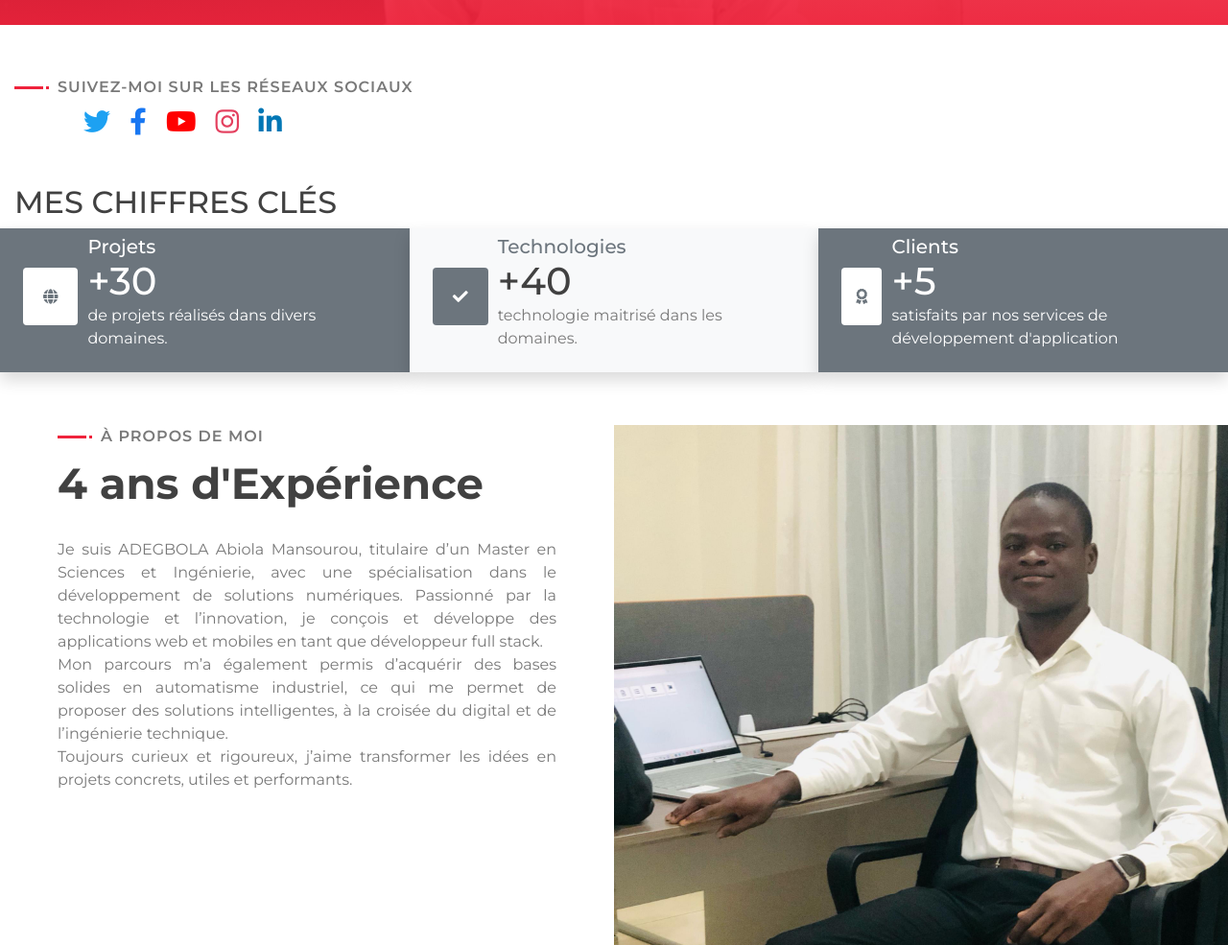
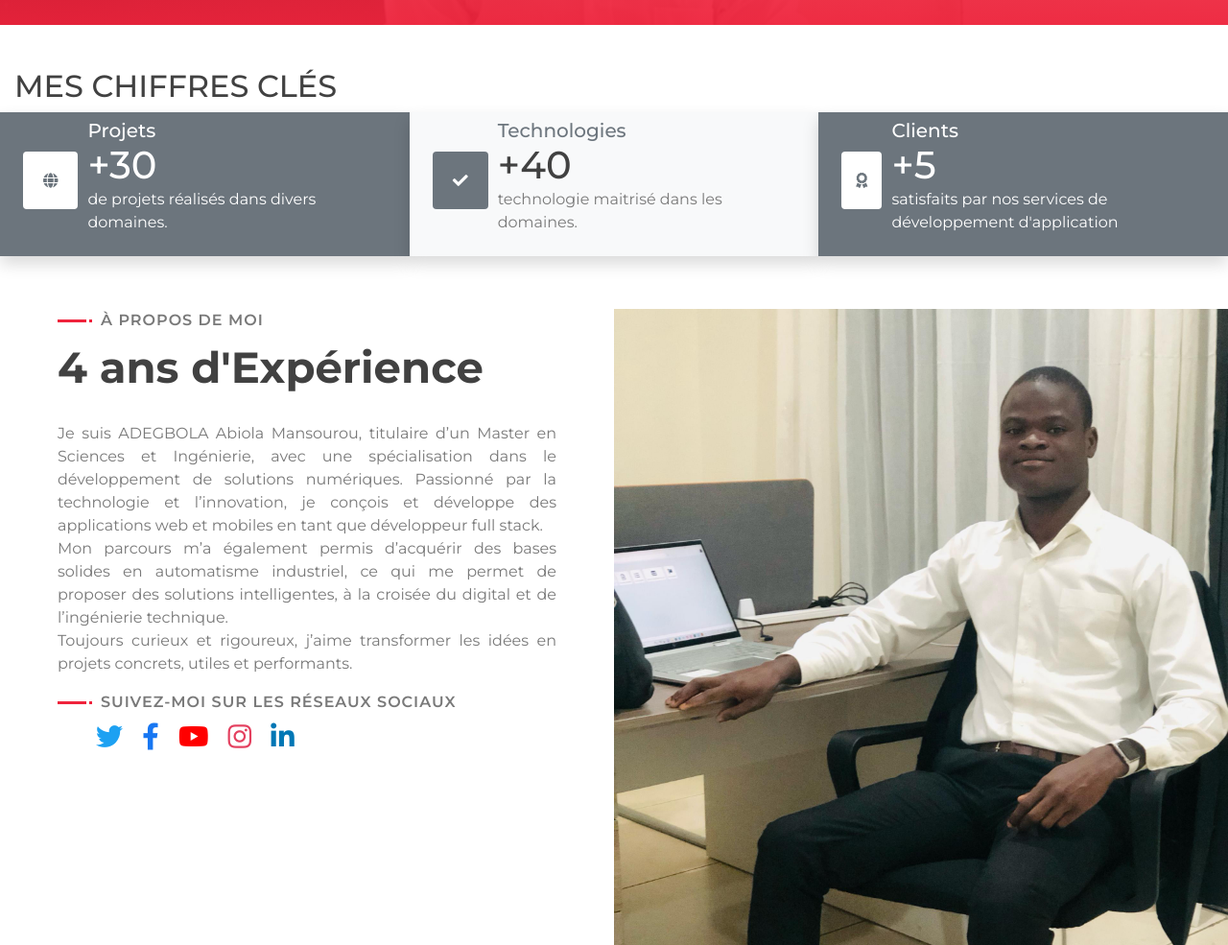
Before and after one commit to AbiolaAdegbola/DevFolio-Abiola, a plain HTML site: page index.html in a window 1280 px wide. Shown: the part 500-1485 px from the top of the page at 96% size. Drawn offline with nearby package versions, Linux system fonts and the light colour scheme; animation ran at ten frames a second.

Commit message:
modification 15:47 22 08 2025

```diff
--- a/index.html
+++ b/index.html
@@ -84,32 +84,6 @@
     </div>
     <!-- Hero End -->
 
-
-    <div class="container-fluid pt-2">
-        <div class="section-header text-left" style="margin-bottom: 0;">
-            <p>Suivez-moi sur les réseaux sociaux</p>
-        </div>
-        <div class="footer-social" style="margin-left: 4rem;">
-            <a href="https://x.com/adegbolaabiola4" target="_blank">
-                <i class="fab fa-twitter" style="font-size:28px; color:#1DA1F2; margin:0 8px;"></i>
-            </a>
-            <a href="https://www.facebook.com/abiole.adegbola.9" target="_blank">
-                <i class="fab fa-facebook-f" style="font-size:28px; color:#1877F2; margin:0 8px;"></i>
-            </a>
-            <a href="https://www.youtube.com/@abiolamansourouadegbola6404" target="_blank">
-                <i class="fab fa-youtube" style="font-size:28px; color:#FF0000; margin:0 8px;"></i>
-            </a>
-            <a href="https://www.instagram.com/abiola_adegbola_mansourou/" target="_blank">
-                <i class="fab fa-instagram" style="font-size:28px; color:#E4405F; margin:0 8px;"></i>
-            </a>
-            <a href="https://www.linkedin.com/in/abiola-mansourou-adegbola-89a43a1a5/" target="_blank">
-                <i class="fab fa-linkedin-in" style="font-size:28px; color:#0077B5; margin:0 8px;"></i>
-            </a>
-        </div>
-
-    </div>
-
-<br><br>
     <!-- Facts Start -->
     <div class="container-fluid facts pt-lg-0 mb-5">
         <div class="py-sm-1 pt-lg-0">
@@ -188,7 +162,28 @@
                                 digital et de l’ingénierie technique.<br />
 
                                 Toujours curieux et rigoureux, j’aime transformer les idées en projets concrets, utiles
-                                et performants.
+                                et performants. <br>
+
+        <div class="section-header text-left" style="margin-bottom: 0;">
+            <p>Suivez-moi sur les réseaux sociaux</p>
+        </div>
+        <div class="footer-social" style="margin-left: 2rem;">
+            <a href="https://x.com/adegbolaabiola4" target="_blank">
+                <i class="fab fa-twitter" style="font-size:28px; color:#1DA1F2; margin:0 8px;"></i>
+            </a>
+            <a href="https://www.facebook.com/abiole.adegbola.9" target="_blank">
+                <i class="fab fa-facebook-f" style="font-size:28px; color:#1877F2; margin:0 8px;"></i>
+            </a>
+            <a href="https://www.youtube.com/@abiolamansourouadegbola6404" target="_blank">
+                <i class="fab fa-youtube" style="font-size:28px; color:#FF0000; margin:0 8px;"></i>
+            </a>
+            <a href="https://www.instagram.com/abiola_adegbola_mansourou/" target="_blank">
+                <i class="fab fa-instagram" style="font-size:28px; color:#E4405F; margin:0 8px;"></i>
+            </a>
+            <a href="https://www.linkedin.com/in/abiola-mansourou-adegbola-89a43a1a5/" target="_blank">
+                <i class="fab fa-linkedin-in" style="font-size:28px; color:#0077B5; margin:0 8px;"></i>
+            </a>
+        </div>
                             </p>
                         </div>
 
```
